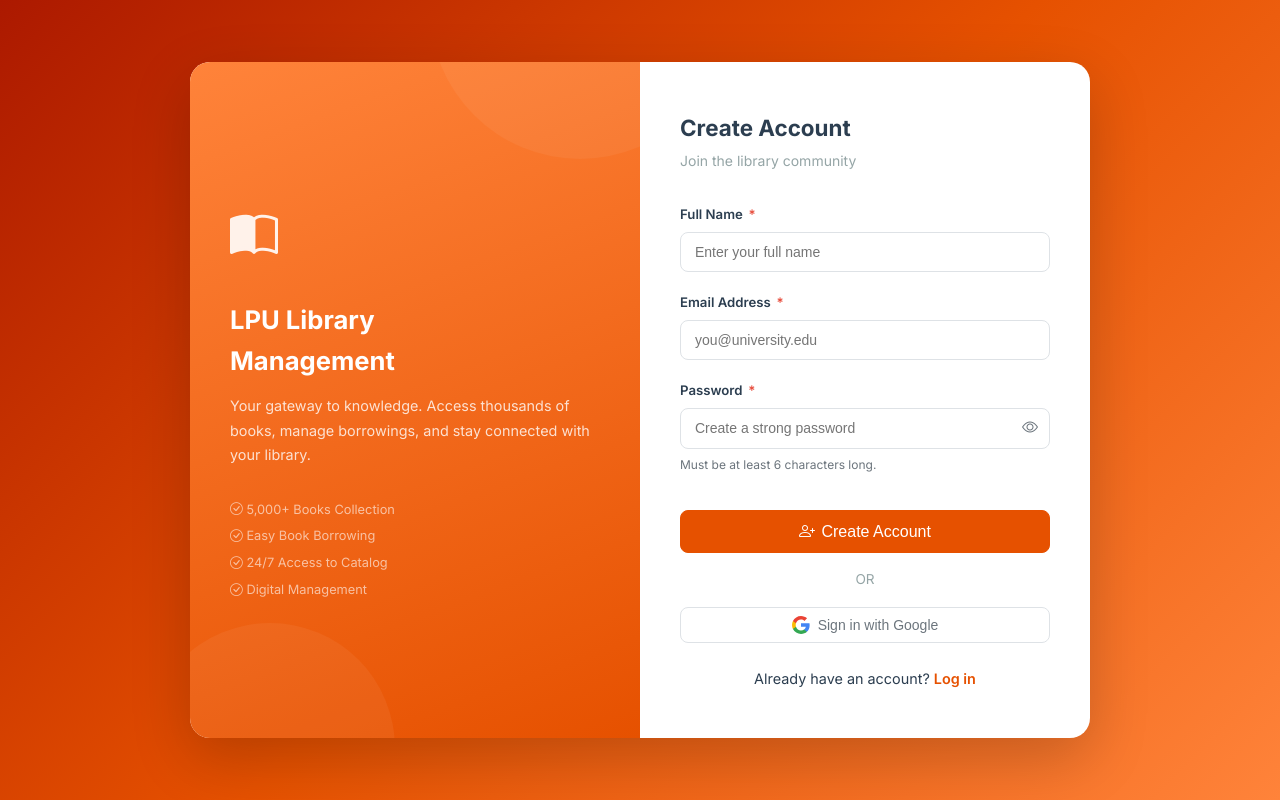
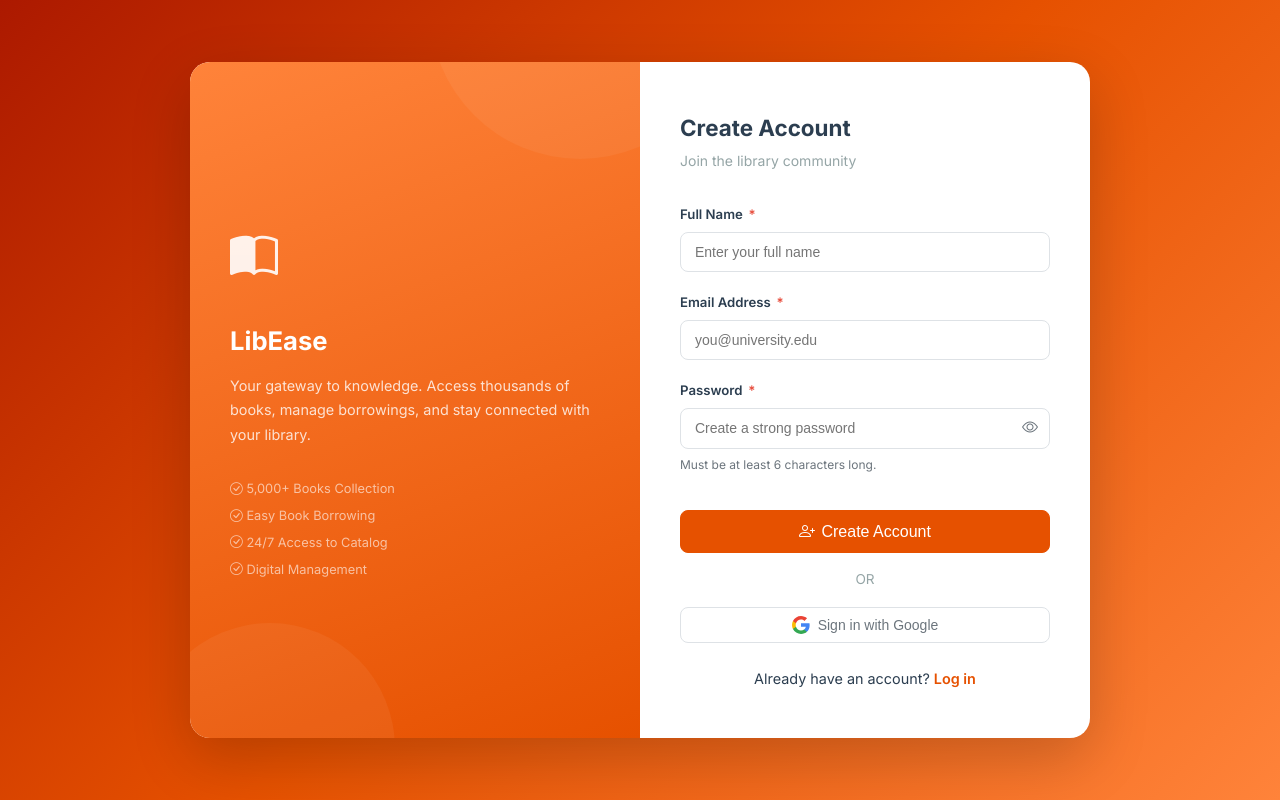
Before and after one commit to Avtarsingh05/LPU-Library-Management-System, a Flask app: page /signup in a window 1280 px wide. Run offline with Flask 3, Linux system fonts and the light colour scheme; data that the repository does not hold is empty; some libraries are stand-ins or nearby versions.

Commit message:
chore: Rename app to LibEase

```diff
--- a/app.py
+++ b/app.py
@@ -55,7 +55,7 @@ def create_app(config_name='default'):
             from flask import current_app
             user = None
             notifications = []
-            library_name = 'LPU Library'
+            library_name = 'LibEase'
             try:
                 if 'user_id' in session:
                     from models.user import User
@@ -94,7 +94,7 @@ def create_app(config_name='default'):
 
             try:
                 from models.setting import Setting
-                val = Setting.get('library_name', 'LPU Library')
+                val = Setting.get('library_name', 'LibEase')
                 if val:
                     library_name = val
             except Exception:
--- a/config.py
+++ b/config.py
@@ -15,7 +15,7 @@ class Config:
     FIREBASE_APP_ID = os.environ.get('FIREBASE_APP_ID')
 
     # Library defaults (overridable via Firestore settings collection)
-    LIBRARY_NAME = 'LPU Library'
+    LIBRARY_NAME = 'LibEase'
     FINE_PER_DAY = 5
     MAX_BOOKS_PER_MEMBER = 5
     DEFAULT_BORROW_DAYS = 14
--- a/routes/settings.py
+++ b/routes/settings.py
@@ -49,7 +49,7 @@ def index():
 
 def _get_settings():
     return {
-        'library_name': Setting.get('library_name', 'LPU Library'),
+        'library_name': Setting.get('library_name', 'LibEase'),
         'library_address': Setting.get('library_address', '123 University Road'),
         'library_email': Setting.get('library_email', 'library@university.edu'),
         'library_phone': Setting.get('library_phone', '+91-9876543210'),
--- a/seed.py
+++ b/seed.py
@@ -218,7 +218,7 @@ MEMBERS_DATA = [
 def seed_settings():
     """Seed default library settings."""
     defaults = {
-        'library_name': 'LPU Library',
+        'library_name': 'LibEase',
         'library_address': 'Lovely Professional University, Phagwara',
         'library_email': 'library@university.edu',
         'library_phone': '+91-9876543210',
--- a/templates/login.html
+++ b/templates/login.html
@@ -15,7 +15,7 @@
     <!-- Hero Panel -->
     <div class="login-hero">
       <div class="login-hero-icon"><i class="bi bi-book-half"></i></div>
-      <h2>LPU Library<br>Management</h2>
+      <h2>LibEase</h2>
       <p>Your gateway to knowledge. Access thousands of books, manage borrowings, and stay connected with your library.</p>
       <div style="margin-top:2rem; font-size:0.8rem; opacity:0.6;">
         <div style="margin-bottom:0.4rem;"><i class="bi bi-check-circle"></i> 5,000+ Books Collection</div>
--- a/templates/signup.html
+++ b/templates/signup.html
@@ -15,7 +15,7 @@
     <!-- Hero Panel -->
     <div class="login-hero">
       <div class="login-hero-icon"><i class="bi bi-book-half"></i></div>
-      <h2>LPU Library<br>Management</h2>
+      <h2>LibEase</h2>
       <p>Your gateway to knowledge. Access thousands of books, manage borrowings, and stay connected with your library.</p>
       <div style="margin-top:2rem; font-size:0.8rem; opacity:0.6;">
         <div style="margin-bottom:0.4rem;"><i class="bi bi-check-circle"></i> 5,000+ Books Collection</div>
```
